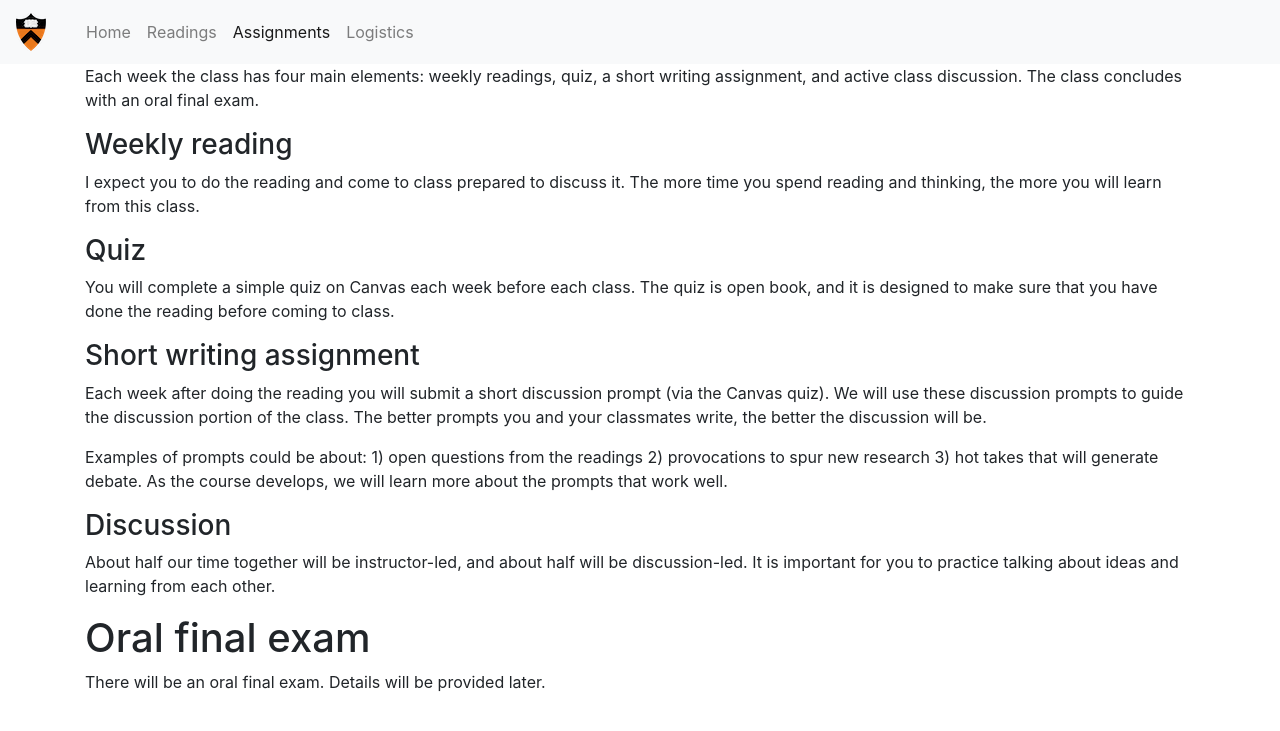
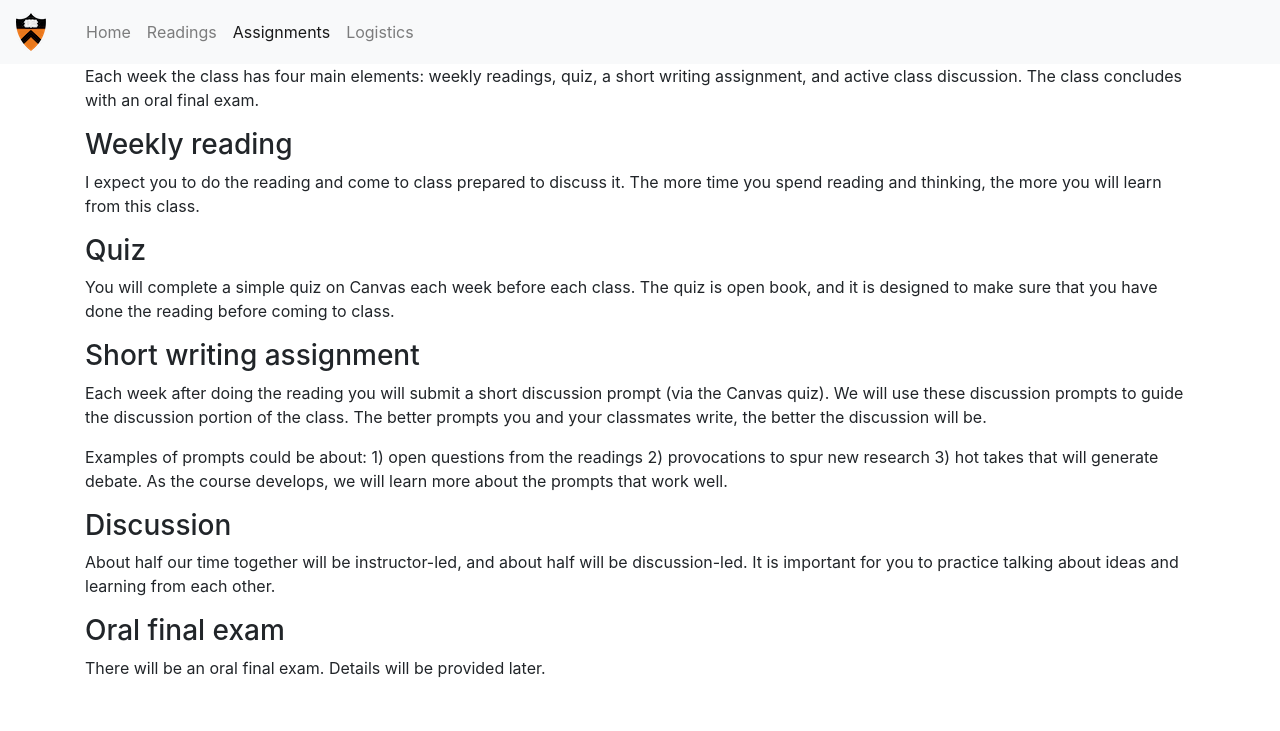
Before and after one commit to msalganik/soc548_f2025, a Jekyll site: the page built from assignments.md, in a window 1280 px wide. Shown: the top 731 px of the page. Built offline with Jekyll 4.4.1, drawn with Linux system fonts in a browser that asks for light colours; comment, search, counter and statistics services are not loaded.

```diff
--- a/assignments.md
+++ b/assignments.md
@@ -25,6 +25,6 @@ Examples of prompts could be about: 1) open questions from the readings 2) provo
 
 About half our time together will be instructor-led, and about half will be discussion-led. It is important for you to practice talking about ideas and learning from each other.
 
-# Oral final exam
+### Oral final exam
 
 There will be an oral final exam. Details will be provided later.
```
